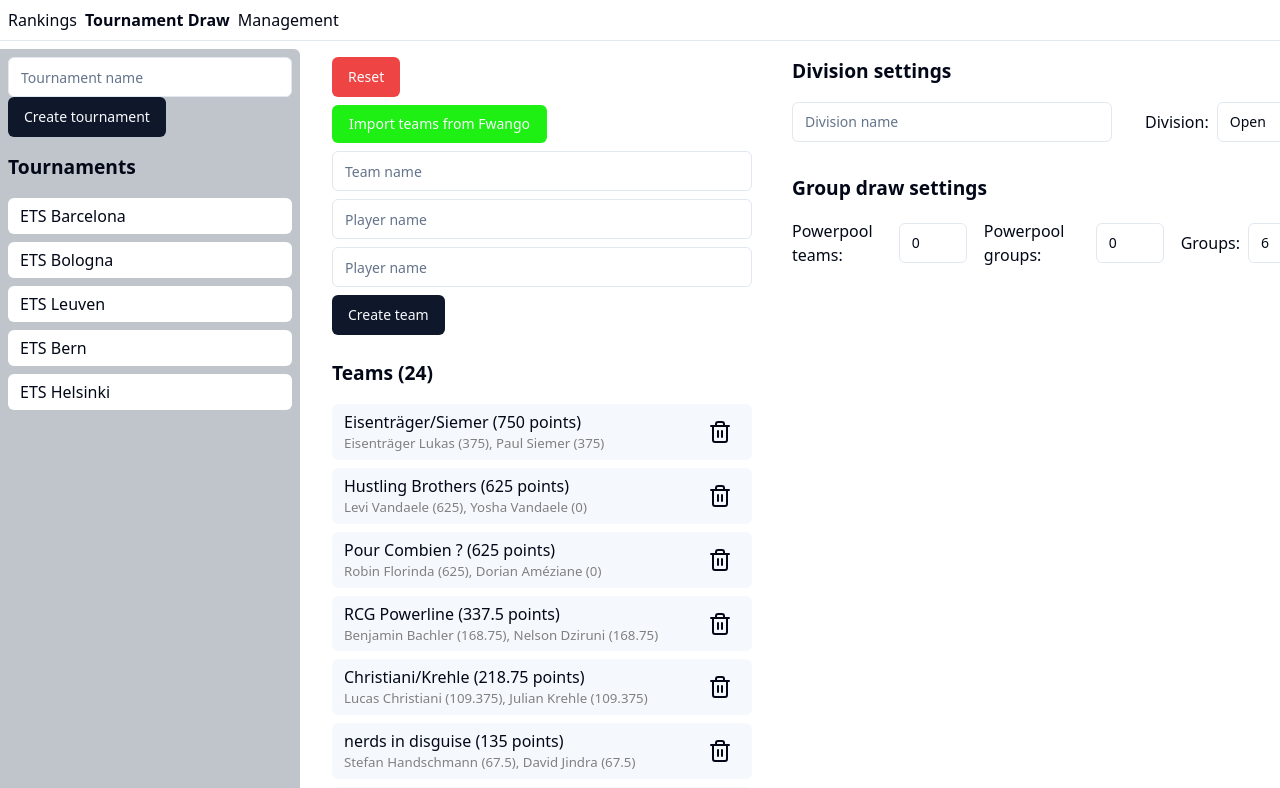
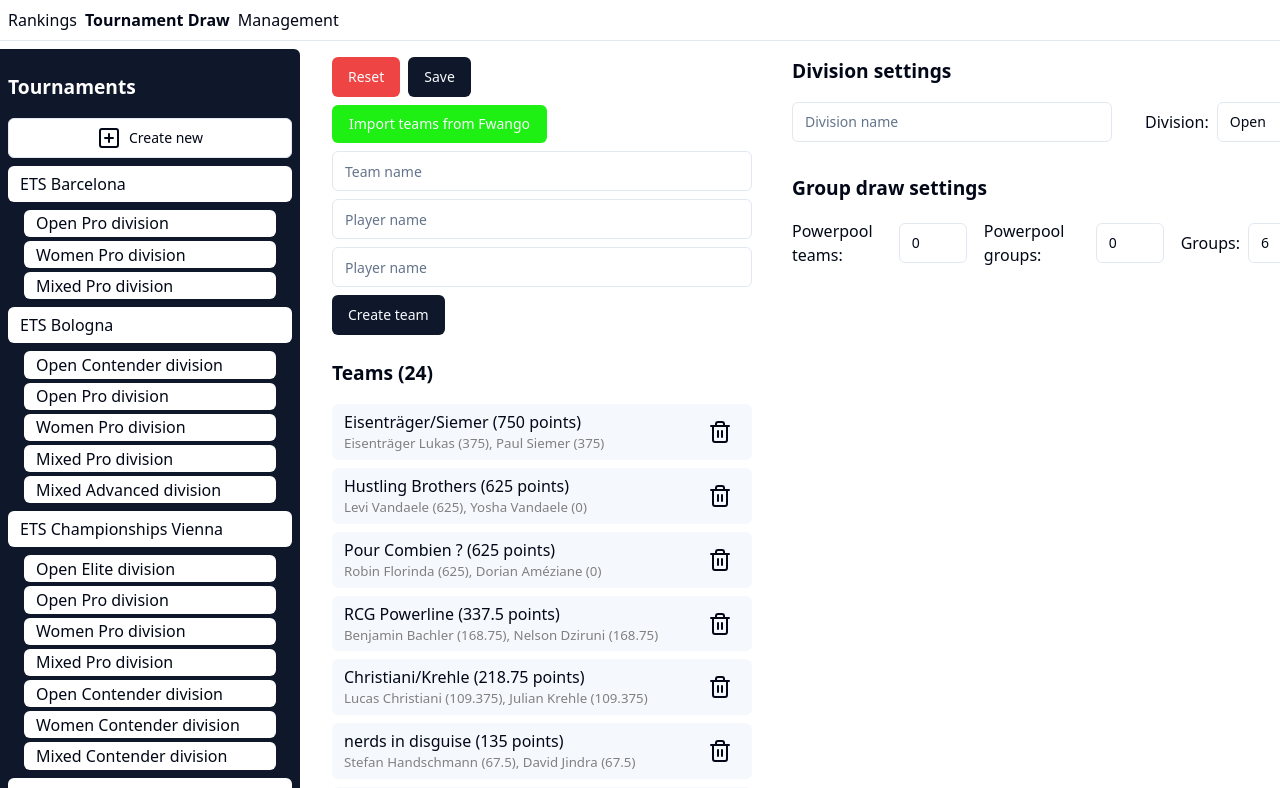
Before and after one commit to jaroslav-cabala/eura-rankings-and-seeding-app, a React (Vite) app: page /tournament-draw in a window 1280 px wide. Shown: the top 788 px of the page. Built offline with nearby package versions, Linux system fonts and the light colour scheme.

Commit message:
tournament-draw overhaul desgin finieshed

```diff
--- a/src/components/features/TournamentDraw/TournamentDraw.css
+++ b/src/components/features/TournamentDraw/TournamentDraw.css
@@ -4,7 +4,7 @@ article.container {
   column-gap: 1rem;
 }
 
-#tournament-draw-content {
+#tournament-content {
   padding: 0.5rem 0.5rem 0 0;
   display: flex;
   gap: 1.5rem;
@@ -12,23 +12,39 @@ article.container {
   min-width: 600px;
 }
 
-#tournament-draws {
+#tournaments {
   min-width: 300px;
   max-width: 375px;
-  background-color: rgb(192 197 203);
+  background-color: hsl(var(--primary));
   border-top-right-radius: 6px;
   padding: 0.5rem 0.5rem;
 }
 
-#tournament-draws div#tournament-name {
+#tournaments div#tournament {
+  margin-bottom: 0.5rem;
+}
+
+#tournaments #tournament #tournament-name {
   border-radius: 6px;
   padding: 0.375rem 0.75rem;
   font-weight: 500;
   background-color: white;
 }
 
-#tournament-draws div#tournament-name:not(:last-child) {
+#tournaments #tournament #tournament-name:not(:last-child) {
   margin-bottom: 0.5rem;
+}
+
+#tournaments #tournament #tournament-draw {
+  border-radius: 6px;
+  padding: 0.1rem 0.75rem;
+  background-color: white;
+  margin-left: 1rem;
+  margin-right: 1rem;
+}
+
+#tournaments #tournament #tournament-draw:not(:last-child) {
+  margin-bottom: 0.25rem;
 }
 
 section.tournament-draw {
--- a/src/components/features/TournamentDraw/TournamentDraw.tsx
+++ b/src/components/features/TournamentDraw/TournamentDraw.tsx
@@ -5,13 +5,12 @@ import { GroupDrawSettings } from "./GroupDrawSettings";
 import { Groups } from "./Groups";
 import { drawGroups } from "./drawGroups";
 import { GroupDrawMethod, tournamentDrawDefaults } from "@/config";
-import { testData } from "./testData";
-import { fetchTeams } from "./fetchTeams";
-import { fetchPlayers } from "./fetchPlayers";
+import { fetchTeams, RankedTeams } from "./fetchTeams";
+import { fetchPlayers, RankedPlayers } from "./fetchPlayers";
 import { Button } from "@/components/ui/button";
 import { AddTeam } from "./AddTeam";
-import { Trash2 } from "lucide-react";
-import { Input } from "@/components/ui/input";
+import { SquarePlus, Trash2 } from "lucide-react";
+import { participatingTeamsMock, tournamentsMock } from "./testData";
 
 export type GroupStageSettings = {
   powerpools: boolean;
@@ -38,8 +37,16 @@ const groupStageSettingsDefault: GroupStageSettings = {
   groupDrawMethod: tournamentDrawDefaults.groupDrawMethod,
 };
 
+type Tournament = {
+  id: string;
+  name: string;
+  tournamentDraws: Array<{ id: string; name: string }>;
+};
+
 export const TournamentDraw = () => {
-  const [participatingTeams, setParticipatingTeams] = useState<Array<ParticipatingTeam>>(testData);
+  const [tournaments, setTournaments] = useState<Array<Tournament>>(tournamentsMock);
+  const [participatingTeams, setParticipatingTeams] =
+    useState<Array<ParticipatingTeam>>(participatingTeamsMock);
   // const [chosenFileName, setChosenFileName] = useState("No file chosen");
   const [groupStageSettings, setGroupStageSettings] = useState<GroupStageSettings>({
     ...groupStageSettingsDefault,
@@ -74,56 +81,11 @@ export const TournamentDraw = () => {
         });
       }
 
-      const _participatingTeams: Array<ParticipatingTeam> = [];
-      for (const importedTeam of importedTeams) {
-        const existingTeam = rankedTeams.find(
-          (team) =>
-            team.name === importedTeam.name &&
-            (team.playerOne.name === importedTeam.playerOne ||
-              team.playerOne.name === importedTeam.playerTwo) &&
-            (team.playerTwo.name === importedTeam.playerOne || team.playerTwo.name === importedTeam.playerTwo)
-        );
-
-        if (existingTeam) {
-          const existingPlayerOne = rankedPlayers.find((player) => player.name === importedTeam.playerOne);
-          const existingPlayerTwo = rankedPlayers.find((player) => player.name === importedTeam.playerTwo);
-
-          _participatingTeams.push({
-            id: existingTeam.teamUid,
-            name: existingTeam.name,
-            playerOne: { ...existingTeam.playerOne, points: existingPlayerOne?.points ?? 0 },
-            playerTwo: { ...existingTeam.playerTwo, points: existingPlayerTwo?.points ?? 0 },
-            points: (existingPlayerOne?.points ?? 0) + (existingPlayerTwo?.points ?? 0),
-          });
-          continue; // team is found in the ranked teams, take the next team
-        }
-
-        // team is not found in the ranked teams, it is a new team.
-        // But the players might be ranked so we need to look for them
-        const existingPlayerOne = rankedPlayers.find((player) => player.name === importedTeam.playerOne);
-        const existingPlayerTwo = rankedPlayers.find((player) => player.name === importedTeam.playerTwo);
-
-        _participatingTeams.push({
-          name: importedTeam.name,
-          playerOne: existingPlayerOne
-            ? {
-                name: existingPlayerOne.name,
-                id: existingPlayerOne.playerId,
-                uid: existingPlayerOne.playerUid,
-                points: existingPlayerOne.points,
-              }
-            : { name: importedTeam.playerOne, id: "", uid: "", points: 0 },
-          playerTwo: existingPlayerTwo
-            ? {
-                name: existingPlayerTwo.name,
-                id: existingPlayerTwo.playerId,
-                uid: existingPlayerTwo.playerUid,
-                points: existingPlayerTwo.points,
-              }
-            : { name: importedTeam.playerTwo, id: "", uid: "", points: 0 },
-          points: (existingPlayerOne?.points ?? 0) + (existingPlayerTwo?.points ?? 0),
-        });
-      }
+      const _participatingTeams: Array<ParticipatingTeam> = createPArticipatingTeamsFromImportedData(
+        importedTeams,
+        rankedTeams,
+        rankedPlayers
+      );
 
       setParticipatingTeams(_participatingTeams);
     } else {
@@ -138,30 +100,27 @@ export const TournamentDraw = () => {
     setParticipatingTeams([]);
   };
 
-  // const addTeamToTheTournament = (
-  //   teamName: string,
-  //   playerOne: Player,
-  //   playerTwo: Player,
-  //   points: number,
-  //   teamId?: string
-  // ): void => {
-  //   setParticipatingTeams((teams) => [
-  //     ...teams,
-  //     { id: teamId, name: teamName, playerOne, playerTwo, points },
-  //   ]);
-  // };
+  const createNewTournament = (): void => {
+    setTournaments([{ id: "newId", name: "new tournament 1", tournamentDraws: [] }, ...tournaments]);
+  };
 
   return (
-    <section id="tournament-draw-content">
-      <section id="tournament-draws">
-        <Input placeholder="Tournament name" />
-        <Button className="">Create tournament</Button>
-        <p className="title py-4">Tournaments</p>
-        <div id="tournament-name">ETS Barcelona</div>
-        <div id="tournament-name">ETS Bologna</div>
-        <div id="tournament-name">ETS Leuven</div>
-        <div id="tournament-name">ETS Bern</div>
-        <div id="tournament-name">ETS Helsinki</div>
+    <section id="tournament-content">
+      <section id="tournaments">
+        <p className="title py-4 text-white">Tournaments</p>
+        <Button variant="outline" className="w-full mb-2 py-1.5 px-3" onClick={createNewTournament}>
+          <SquarePlus className="mr-2" /> Create new
+        </Button>
+        {tournaments.map((t) => (
+          <div id="tournament">
+            <div key={t.id} id="tournament-name">
+              {t.name}
+            </div>
+            {t.tournamentDraws.map((td) => (
+              <div id="tournament-draw">{td.name}</div>
+            ))}
+          </div>
+        ))}
       </section>
       <section className="tournament-draw">
         <div className="tournament-teams">
@@ -173,6 +132,14 @@ export const TournamentDraw = () => {
             }}
           >
             Reset
+          </Button>
+          <Button
+            className="mb-2 ml-2"
+            // onClick={() => {
+            //   saveTournamentDraw();
+            // }}
+          >
+            Save
           </Button>
           <div className="import-teams mb-2">
             <input
@@ -226,3 +193,60 @@ export const TournamentDraw = () => {
     </section>
   );
 };
+
+const createPArticipatingTeamsFromImportedData = (
+  importedTeams: { name: string; playerOne: string; playerTwo: string }[],
+  rankedTeams: RankedTeams,
+  rankedPlayers: RankedPlayers
+) => {
+  const _participatingTeams: Array<ParticipatingTeam> = [];
+  for (const importedTeam of importedTeams) {
+    const existingTeam = rankedTeams.find(
+      (team) =>
+        team.name === importedTeam.name &&
+        (team.playerOne.name === importedTeam.playerOne || team.playerOne.name === importedTeam.playerTwo) &&
+        (team.playerTwo.name === importedTeam.playerOne || team.playerTwo.name === importedTeam.playerTwo)
+    );
+
+    if (existingTeam) {
+      const existingPlayerOne = rankedPlayers.find((player) => player.name === importedTeam.playerOne);
+      const existingPlayerTwo = rankedPlayers.find((player) => player.name === importedTeam.playerTwo);
+
+      _participatingTeams.push({
+        id: existingTeam.teamUid,
+        name: existingTeam.name,
+        playerOne: { ...existingTeam.playerOne, points: existingPlayerOne?.points ?? 0 },
+        playerTwo: { ...existingTeam.playerTwo, points: existingPlayerTwo?.points ?? 0 },
+        points: (existingPlayerOne?.points ?? 0) + (existingPlayerTwo?.points ?? 0),
+      });
+      continue; // team is found in the ranked teams, take the next team
+    }
+
+    // team is not found in the ranked teams, it is a new team.
+    // But the players might be ranked so we need to look for them
+    const existingPlayerOne = rankedPlayers.find((player) => player.name === importedTeam.playerOne);
+    const existingPlayerTwo = rankedPlayers.find((player) => player.name === importedTeam.playerTwo);
+
+    _participatingTeams.push({
+      name: importedTeam.name,
+      playerOne: existingPlayerOne
+        ? {
+            name: existingPlayerOne.name,
+            id: existingPlayerOne.playerId,
+            uid: existingPlayerOne.playerUid,
+            points: existingPlayerOne.points,
+          }
+        : { name: importedTeam.playerOne, id: "", uid: "", points: 0 },
+      playerTwo: existingPlayerTwo
+        ? {
+            name: existingPlayerTwo.name,
+            id: existingPlayerTwo.playerId,
+            uid: existingPlayerTwo.playerUid,
+            points: existingPlayerTwo.points,
+          }
+        : { name: importedTeam.playerTwo, id: "", uid: "", points: 0 },
+      points: (existingPlayerOne?.points ?? 0) + (existingPlayerTwo?.points ?? 0),
+    });
+  }
+  return _participatingTeams;
+};
--- a/src/components/features/TournamentDraw/testData.ts
+++ b/src/components/features/TournamentDraw/testData.ts
@@ -1,4 +1,4 @@
-export const testData = [
+export const participatingTeamsMock = [
   {
     name: "Team",
     playerOne: {
@@ -387,3 +387,44 @@ export const testData = [
     points: 0,
   },
 ];
+
+export const tournamentsMock = [
+  {
+    id: "1",
+    name: "ETS Barcelona",
+    tournamentDraws: [
+      { id: "a", name: "Open Pro division" },
+      { id: "b", name: "Women Pro division" },
+      { id: "c", name: "Mixed Pro division" },
+    ],
+  },
+  {
+    id: "2",
+    name: "ETS Bologna",
+    tournamentDraws: [
+      { id: "a", name: "Open Contender division" },
+      { id: "b", name: "Open Pro division" },
+      { id: "c", name: "Women Pro division" },
+      { id: "d", name: "Mixed Pro division" },
+      { id: "e", name: "Mixed Advanced division" },
+    ],
+  },
+  {
+    id: "3",
+    name: "ETS Championships Vienna",
+    tournamentDraws: [
+      { id: "a", name: "Open Elite division" },
+      { id: "b", name: "Open Pro division" },
+      { id: "c", name: "Women Pro division" },
+      { id: "d", name: "Mixed Pro division" },
+      { id: "e", name: "Open Contender division" },
+      { id: "f", name: "Women Contender division" },
+      { id: "g", name: "Mixed Contender division" },
+    ],
+  },
+  {
+    id: "4",
+    name: "TEST ETS",
+    tournamentDraws: [{ id: "c", name: "Super duper division" }],
+  },
+];
```
